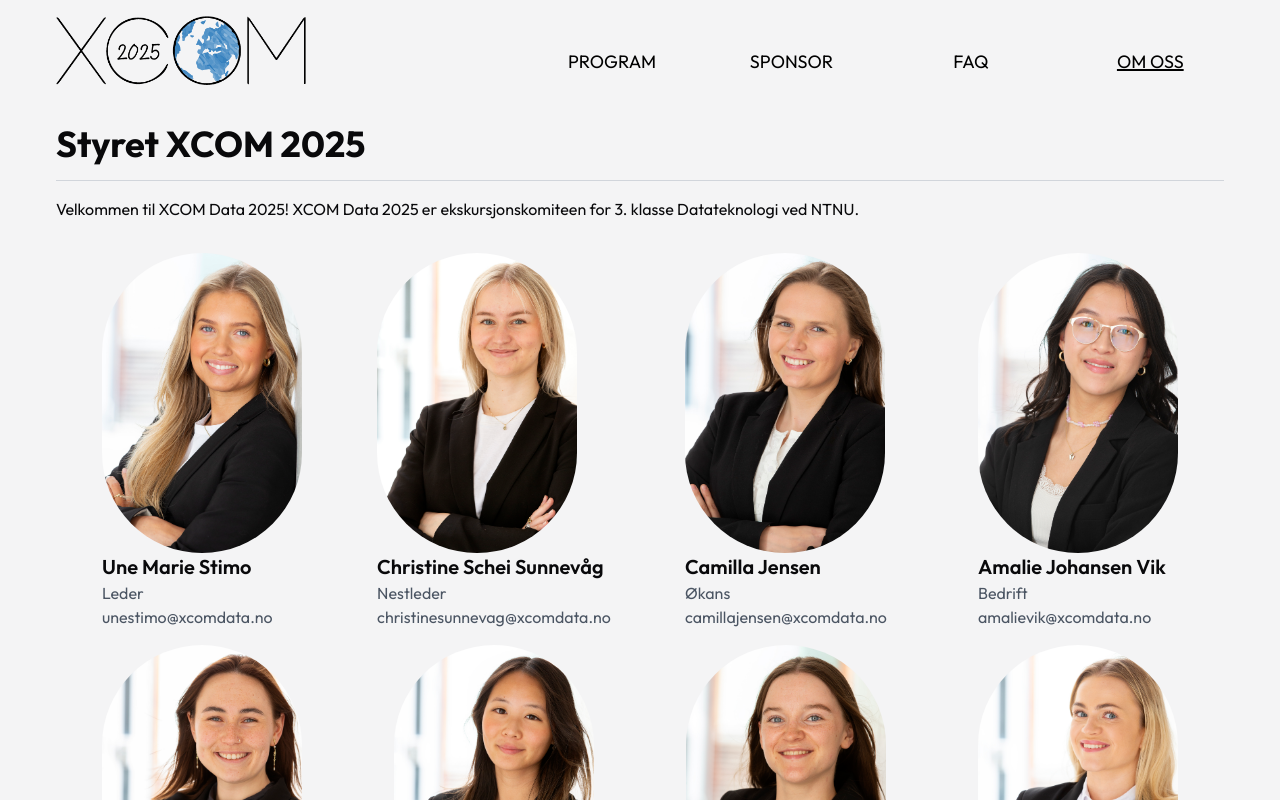
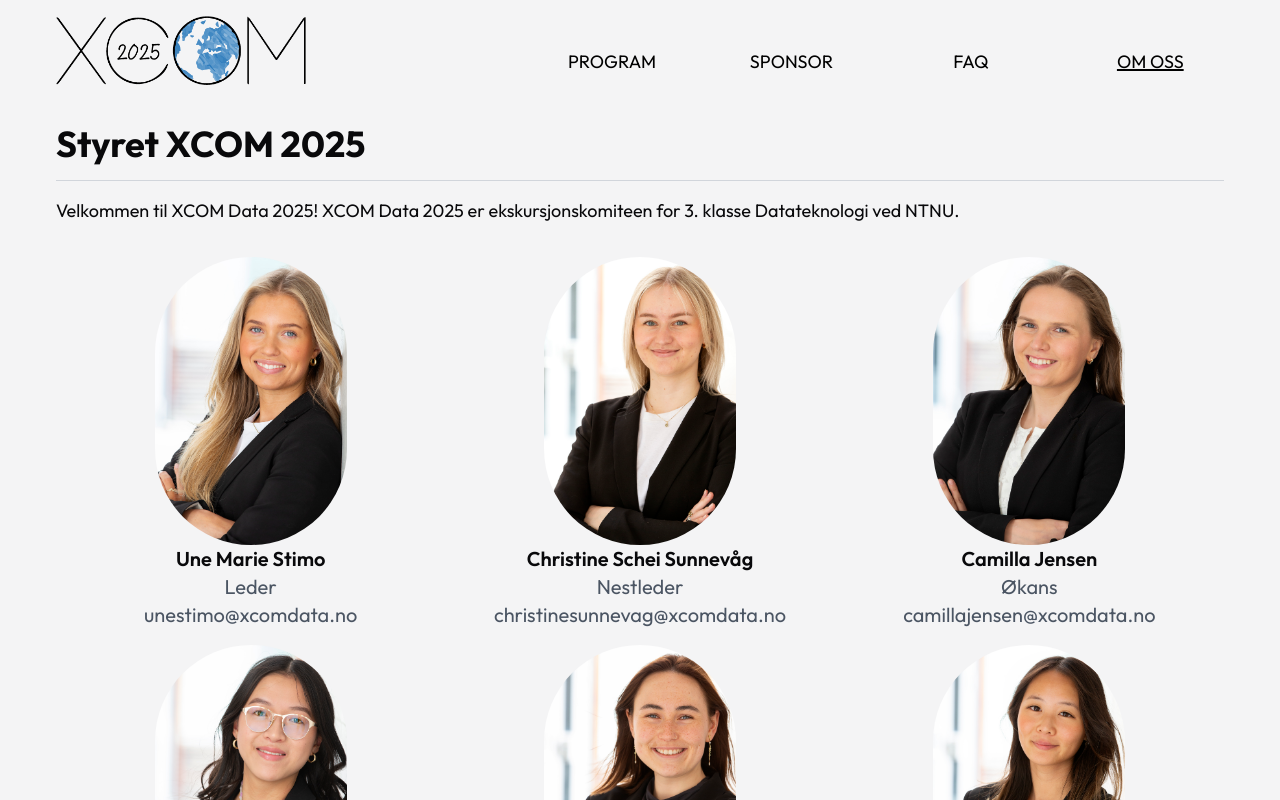
Before and after one commit to xcom-data/xcom-webapp, a Next.js app: page /about in a window 1280 px wide. Shown: the top 800 px of the page. Built offline with nearby package versions, Linux system fonts and the light colour scheme.

Commit message:
Fix bugs and responsiveness issues

```diff
--- a/src/app/(dashboard)/admin/page.tsx
+++ b/src/app/(dashboard)/admin/page.tsx
@@ -12,7 +12,7 @@
 
     return (
         <main className='flex w-full justify-between'>
-            <h1 className='mb-4 text-3xl font-bold'>Hello {data.user.email}</h1>
+            <h1 className='mb-4 text-3xl font-bold'>Hei {data.user.email}!</h1>
             <LogoutButton />
         </main>
     )
--- a/src/app/(site)/about/page.tsx
+++ b/src/app/(site)/about/page.tsx
@@ -138,17 +138,17 @@
     ]
 
     return (
-        <main className='border-b pb-4'>
+        <main className='w-full pb-4'>
             <h1 className='my-4 text-4xl font-bold'>Styret XCOM 2025</h1>
-            <hr className='my-4 border-t border-gray-300' />
+            <hr className='my-4 border-t border-gray-300 ' />
 
-            <h4 className='mb-8'>
+            <h4 className='mb-8  sm:text-lg'>
                 {' '}
                 Velkommen til XCOM Data 2025! XCOM Data 2025 er
                 ekskursjonskomiteen for 3. klasse Datateknologi ved NTNU.
             </h4>
 
-            <div className='mx-auto grid w-full grid-cols-1 sm:grid-cols-2 md:grid-cols-3 lg:grid-cols-4'>
+            <div className='flex flex-wrap mx-auto justify-center '>
                 {boardMembers.map((member, index) => (
                     <BoardMember
                         key={index}
--- a/src/app/layout.tsx
+++ b/src/app/layout.tsx
@@ -18,7 +18,7 @@
 }>) {
     return (
         <html lang='en' suppressHydrationWarning className='light'>
-            <body className={`${outfit.className} min-h-screen bg-zinc-100`}>
+            <body className={`${outfit.className} min-h-full bg-zinc-100`}>
                 <Providers>{children}</Providers>
             </body>
         </html>
--- a/src/components/board-member.tsx
+++ b/src/components/board-member.tsx
@@ -14,17 +14,17 @@
     mail
 }: BoardMemberProps) {
     return (
-        <div className='board-member mx-auto pb-4'>
+        <div className='w-1/2 md:w-1/3 sm:px-4 pb-4 text-center'>
             <Image
                 src={url}
                 alt={`${name}'s profile`}
                 width={200}
-                height={200}
-                className='rounded-full'
+                height={100}
+                className='rounded-full mx-auto w-1/2 md:w-48'
             />
-            <h2 className='text-xl font-semibold'>{name}</h2>
-            <p className='text-gray-600'>{role}</p>
-            <p className='text-gray-600'>{mail}</p>
+            <h2 className='sm:text-xl text-sm font-semibold'>{name}</h2>
+            <p className='sm:text-xl text-sm text-gray-600'>{role}</p>
+            <p className='sm:text-xl text-sm text-gray-600 break-words'>{mail}</p>
         </div>
     )
 }
--- a/src/components/layout/container.tsx
+++ b/src/components/layout/container.tsx
@@ -1,6 +1,6 @@
 export default function Container({ children }: { children: React.ReactNode }) {
     return (
-        <div className='mx-auto flex min-h-screen max-w-[1200px] flex-col'>
+        <div className='mx-auto flex min-h-svh max-w-[1200px] flex-col'>
             {children}
         </div>
     )
--- a/src/components/layout/headerMobile.tsx
+++ b/src/components/layout/headerMobile.tsx
@@ -1,5 +1,6 @@
 import {
     Sheet,
+    SheetClose,
     SheetContent,
     SheetHeader,
     SheetTitle,
@@ -39,6 +40,8 @@
                     </SheetHeader>
                     <ul className='mt-8'>
                         {links.map(link => (
+                            // eslint-disable-next-line react/jsx-key
+                            <SheetClose asChild>
                             <li
                                 key={link.url}
                                 className='flex h-[60px] items-center border-b text-left text-xl first:border-t'
@@ -47,6 +50,7 @@
                                     {link.name}
                                 </Link>
                             </li>
+                            </SheetClose>
                         ))}
                     </ul>
                 </SheetContent>
--- a/src/components/program-event.tsx
+++ b/src/components/program-event.tsx
@@ -32,7 +32,7 @@
             <CardHeader>
                 <div className='flex items-center justify-between'>
                     <div>
-                        <CardTitle>{programEvent.name}</CardTitle>
+                        <CardTitle className='text-base/5'>{programEvent.name}</CardTitle>
                         <CardDescription>
                             <p>
                                 {formatTime(programEvent.startTime)}-
```
